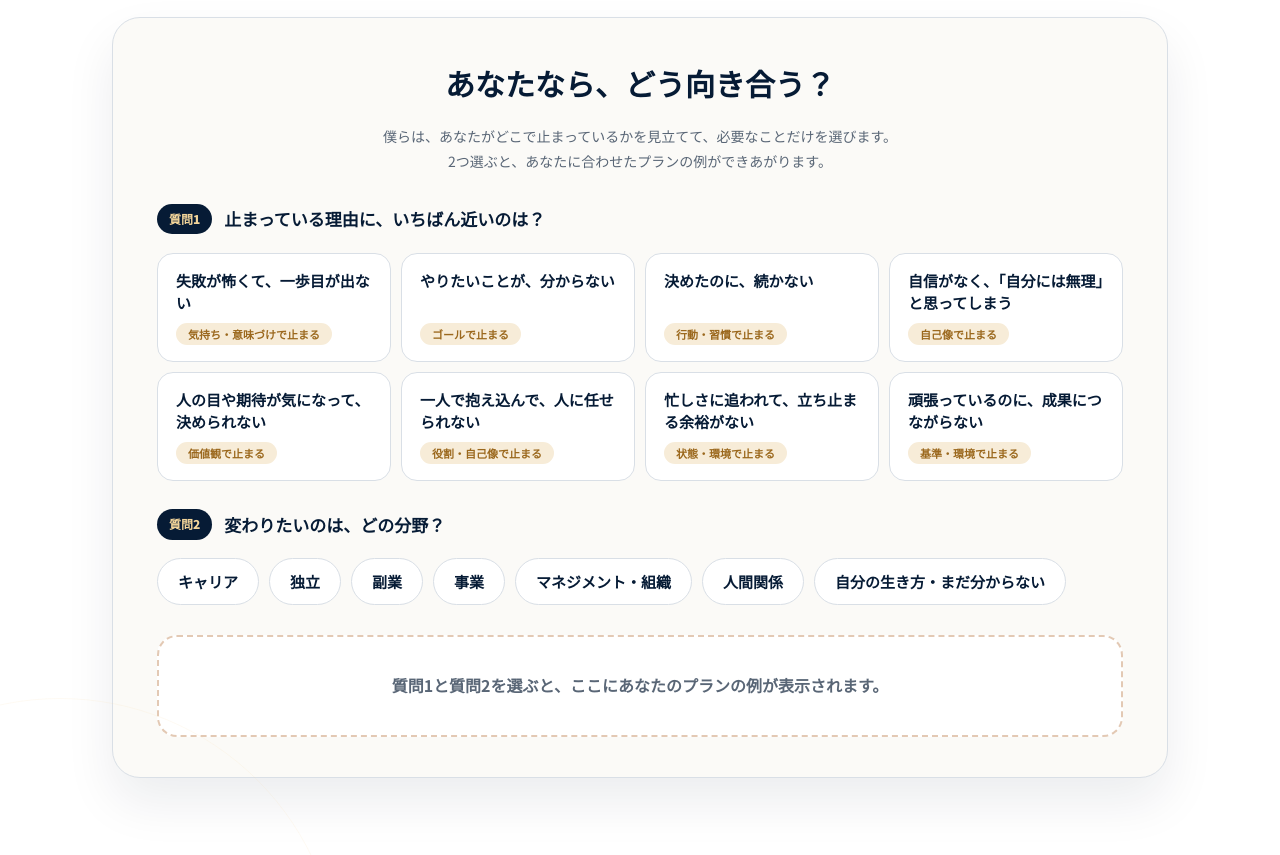
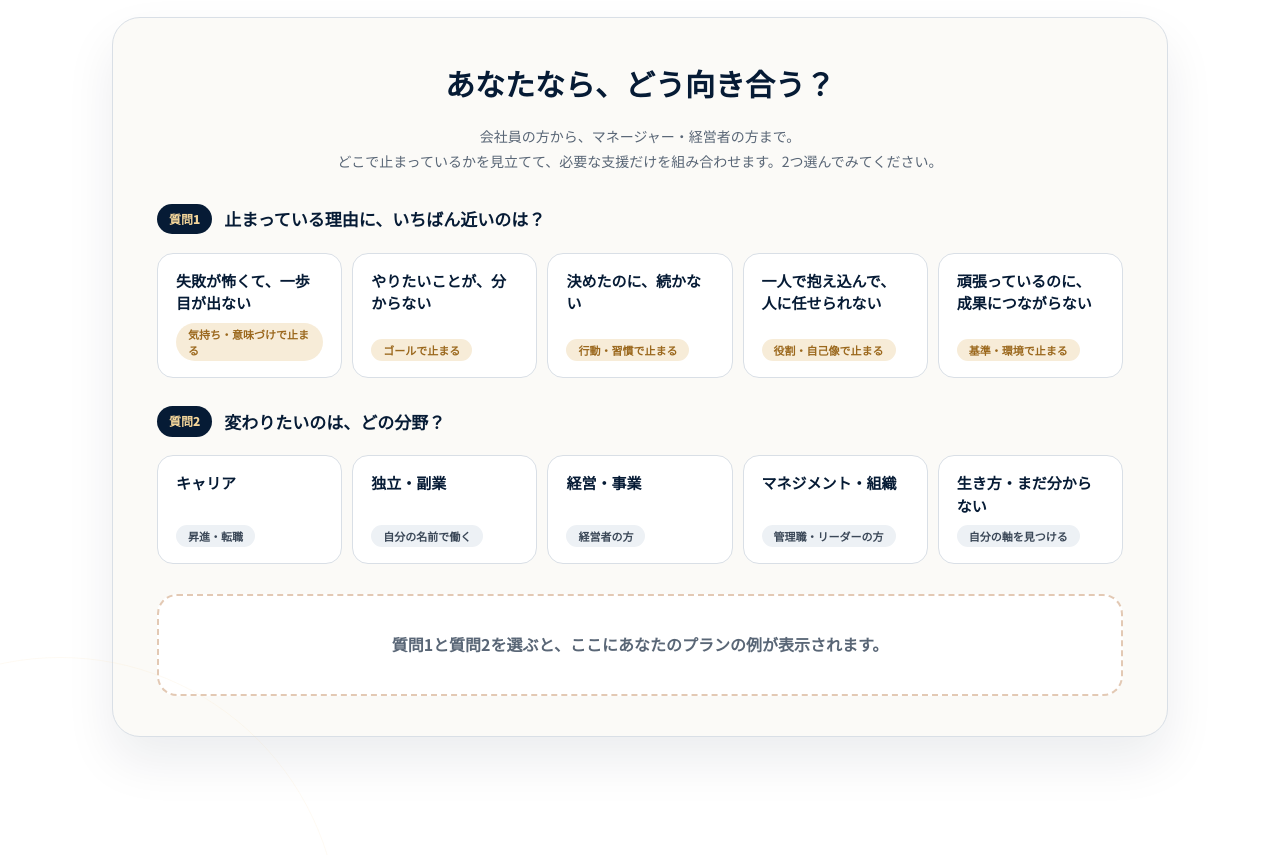
Before and after one commit to youyiz830-hub/be-coaching, a plain HTML site: page index.html in a window 1280 px wide. Shown: the part 3400-4255 px from the top of the page. Drawn offline with Linux system fonts and the light colour scheme.

Commit message:
診断を5択×5択に絞り、結果を「支援の組み合わせ」で見せる形に
- 質問1・質問2とも5つの選択肢に
- 質問2に「経営・事業（経営者の方）」「マネジメント・組織（管理職・リーダーの方）」を明記
- 問いと4ステップの詳細を外し、「強みの特定と役割の再設計 × マネジメント支援」のような組み合わせ表示に
- 冒頭に「会社員の方から、マネージャー・経営者の方まで。」を追加

Co-Authored-By: Claude Opus 5.5 <noreply@anthropic.com>
Claude-Session: https://claude.ai/code/session_0157y7ttUuwKmeVfMV5KFZqg

```diff
--- a/index.html
+++ b/index.html
@@ -110,27 +110,22 @@
 </div>
 <div class="builder" id="builder">
 <p class="b-title serif">あなたなら、どう向き合う？</p>
-<p class="b-sub">僕らは、あなたがどこで止まっているかを見立てて、必要なことだけを選びます。<br>2つ選ぶと、あなたに合わせたプランの例ができあがります。</p>
+<p class="b-sub">会社員の方から、マネージャー・経営者の方まで。<br>どこで止まっているかを見立てて、必要な支援だけを組み合わせます。2つ選んでみてください。</p>
 <div class="b-q"><span>質問1</span><p>止まっている理由に、いちばん近いのは？</p></div>
 <div class="type-row" id="type-row">
 <button type="button" class="type-opt" data-type="t1"><span class="t-name">失敗が怖くて、一歩目が出ない</span><span class="t-where">気持ち・意味づけで止まる</span></button>
 <button type="button" class="type-opt" data-type="t2"><span class="t-name">やりたいことが、分からない</span><span class="t-where">ゴールで止まる</span></button>
 <button type="button" class="type-opt" data-type="t3"><span class="t-name">決めたのに、続かない</span><span class="t-where">行動・習慣で止まる</span></button>
-<button type="button" class="type-opt" data-type="t4"><span class="t-name">自信がなく、「自分には無理」と思ってしまう</span><span class="t-where">自己像で止まる</span></button>
-<button type="button" class="type-opt" data-type="t5"><span class="t-name">人の目や期待が気になって、決められない</span><span class="t-where">価値観で止まる</span></button>
-<button type="button" class="type-opt" data-type="t6"><span class="t-name">一人で抱え込んで、人に任せられない</span><span class="t-where">役割・自己像で止まる</span></button>
-<button type="button" class="type-opt" data-type="t7"><span class="t-name">忙しさに追われて、立ち止まる余裕がない</span><span class="t-where">状態・環境で止まる</span></button>
-<button type="button" class="type-opt" data-type="t8"><span class="t-name">頑張っているのに、成果につながらない</span><span class="t-where">基準・環境で止まる</span></button>
+<button type="button" class="type-opt" data-type="t4"><span class="t-name">一人で抱え込んで、人に任せられない</span><span class="t-where">役割・自己像で止まる</span></button>
+<button type="button" class="type-opt" data-type="t5"><span class="t-name">頑張っているのに、成果につながらない</span><span class="t-where">基準・環境で止まる</span></button>
 </div>
 <div class="b-q"><span>質問2</span><p>変わりたいのは、どの分野？</p></div>
-<div class="b-row" id="area-row">
-<button type="button" class="b-opt" data-area="career">キャリア</button>
-<button type="button" class="b-opt" data-area="indep">独立</button>
-<button type="button" class="b-opt" data-area="side">副業</button>
-<button type="button" class="b-opt" data-area="biz">事業</button>
-<button type="button" class="b-opt" data-area="team">マネジメント・組織</button>
-<button type="button" class="b-opt" data-area="rel">人間関係</button>
-<button type="button" class="b-opt" data-area="self">自分の生き方・まだ分からない</button>
+<div class="type-row" id="area-row">
+<button type="button" class="type-opt" data-area="career"><span class="t-name">キャリア</span><span class="t-where">昇進・転職</span></button>
+<button type="button" class="type-opt" data-area="indep"><span class="t-name">独立・副業</span><span class="t-where">自分の名前で働く</span></button>
+<button type="button" class="type-opt" data-area="biz"><span class="t-name">経営・事業</span><span class="t-where">経営者の方</span></button>
+<button type="button" class="type-opt" data-area="team"><span class="t-name">マネジメント・組織</span><span class="t-where">管理職・リーダーの方</span></button>
+<button type="button" class="type-opt" data-area="self"><span class="t-name">生き方・まだ分からない</span><span class="t-where">自分の軸を見つける</span></button>
 </div>
 <div class="b-result" id="b-result" aria-live="polite"></div>
 </div>
--- a/script.js
+++ b/script.js
@@ -6,23 +6,18 @@ const SEMINAR_URL = '';
 // ▼ オーダーメイドの理由：2つ選ぶと、プランの例ができる
 // 「現状 → 止めているもの → 目指す状態 → 道のり」の順で見立てる
 const TYPES = {
-  t1: { short: '失敗が怖くて一歩目が出ない', where: '気持ちと意味づけ', now: '正解を探しているうちに、時間だけが過ぎていく。', belief: '「間違えてはいけない」「成功しなければ価値がない」', protect: '失敗しない・恥をかかない・評価を失わないという安心', shift: '「失敗しても、自分の価値は変わらない」と腹落ちし、小さく動ける自分に戻る', questions: ['それを止めているものは、何ですか？', 'もし成功しなくても自分に価値があるとしたら、今、何をしますか？'], state: ['decide'] },
-  t2: { short: 'やりたいことが分からない', where: 'ゴール', now: '頑張れる。でも、何のために頑張っているのか分からない。', belief: '「期待に応えるべき」「これが正解のはず」', protect: '周りの期待に応えている安心と、自分で選ばなくていい楽さ', shift: '今の延長線の外にある、本当に望む未来を描き、自分の言葉で握り直す', questions: ['このまま今の延長線を進んだら、5年後どうなっていますか？', 'もし何の制約もなかったら、本当はどうなっていたいですか？'], state: ['want'] },
-  t3: { short: '決めたのに続かない', where: '行動と習慣', now: '熱も覚悟もある。ただ、毎日に落とし込めていない。', belief: '「気合いが足りないからだ」「自分は続かない人間だ」', protect: 'これ以上、自分にがっかりしなくて済む安心', shift: '続かない理由を意志の弱さにせず、行動と環境の設計で続く形にする', questions: ['もしその思い込みがなかったら、違う行動を選べますか？', '続けるために、まず何を変えれば一番ラクになりますか？'], state: ['decide', 'want'] },
-  t4: { short: '「自分には無理」と思ってしまう', where: '自己像', now: 'やりたい気持ちはあるのに、「自分なんかが」と先に引いてしまう。', belief: '「自分には才能がない」「自分はこういう人間だ」', protect: '挑戦して傷つかずに済む安心', shift: '過去の自分ではなく、これからの自分で、自分を定義し直す', questions: ['その「自分はこういう人間だ」は、いつ、誰が決めましたか？', 'その自己像は、あなたの何を守っていますか？'], state: ['strength', 'decide'] },
-  t5: { short: '人の目が気になって決められない', where: '価値観', now: '周りにどう思われるかを考えるうちに、自分の本音が分からなくなる。', belief: '「嫌われてはいけない」「期待に応えなければ」', protect: '認められている安心と、居場所を失わないこと', shift: '人の評価ではなく、自分が大切にしたい価値観で選べるようにする', questions: ['誰にも評価されないとしても、それをやりたいですか？', 'あなたが本当に大切にしたいものは、何ですか？'], state: ['want', 'decide'] },
-  t6: { short: '一人で抱え込んでしまう', where: '役割と自己像', now: '自分がやった方が早い。気づけば、全部を自分で背負っている。', belief: '「完璧にできない人に任せるのは無責任」「自分がいないと回らない」', protect: '自分の価値と、コントロールできている安心', shift: '「任せる＝手放す」ではなく「任せる＝人を育てる」と捉え直す', questions: ['もしその信念がなかったら、違う行動を選べますか？', 'それを手放したら、何が一番困りますか？'], state: ['decide'] },
-  t7: { short: '忙しさに追われている', where: '状態と環境', now: '毎日をこなすだけで精一杯。考える時間も、気力も残っていない。', belief: '「休んだら置いていかれる」「今は頑張るしかない」', protect: '立ち止まって現実を見なくて済むこと', shift: '頑張りを足すのではなく、余計な力みと予定を減らし、本来の力が出る状態をつくる', questions: ['何かを足す前に、今のあなたを邪魔しているものは何ですか？', 'もし一つだけやめるとしたら、何をやめますか？'], state: ['decide', 'want'] },
-  t8: { short: '頑張っても成果につながらない', where: '基準と環境', now: '行動量は足りているはず。なのに、結果が変わらない。', belief: '「もっと頑張れば、いつか報われる」', protect: 'やり方を変える怖さを感じずに済むこと', shift: '頑張る量ではなく、基準と環境を変えて、結果が出る形に変える', questions: ['その結果を生んでいる「当たり前」は、何ですか？', '今の基準のまま1年続けたら、どうなっていますか？'], state: ['strength', 'decide'] }
+  t1: { short: '失敗が怖くて一歩目が出ない', where: '気持ちと意味づけ', now: '正解を探しているうちに、時間だけが過ぎていく。', belief: '「間違えてはいけない」「成功しなければ価値がない」', support: '前提の書き換え', state: ['decide'] },
+  t2: { short: 'やりたいことが分からない', where: 'ゴール', now: '頑張れる。でも、何のために頑張っているのか分からない。', belief: '「期待に応えるべき」「これが正解のはず」', support: '強みとゴールの特定', state: ['strength', 'want'] },
+  t3: { short: '決めたのに続かない', where: '行動と習慣', now: '熱も覚悟もある。ただ、毎日に落とし込めていない。', belief: '「気合いが足りないからだ」「自分は続かない人間だ」', support: '行動と習慣の設計', state: ['decide', 'want'] },
+  t4: { short: '一人で抱え込んでしまう', where: '役割と自己像', now: '自分がやった方が早い。気づけば、全部を自分で背負っている。', belief: '「完璧にできない人に任せるのは無責任」「自分がいないと回らない」', support: '強みの特定と役割の再設計', state: ['strength', 'decide'] },
+  t5: { short: '頑張っても成果につながらない', where: '基準と環境', now: '行動量は足りているはず。なのに、結果が変わらない。', belief: '「もっと頑張れば、いつか報われる」', support: '基準と戦略の見直し', state: ['strength', 'decide'] }
 };
 const AREAS = {
-  career: { name: 'キャリア', goal: 'キャリアを、自分で選べる', outer: '昇進も転職も、次の一手を自分の意思で選び、動き出す', state: 'career' },
-  indep: { name: '独立', goal: '自分の名前で、仕事ができる', outer: '提供できる価値を形にし、最初のお客さんと出会う', state: 'indep' },
-  side: { name: '副業', goal: '本業の外に、もう一つの軸を持てる', outer: 'やりたいことを副業として形にし、本業と両立しながら続ける', state: 'side' },
-  biz: { name: '事業', goal: '想いを事業にして、伸ばせる', outer: '商品・集客・届け方を仕組みにして、一人に頼らない形で伸ばす', state: 'biz' },
-  team: { name: 'マネジメント・組織', goal: 'チームを、率いられる', outer: '任せ方と育て方を変え、メンバーの可能性を引き出してチームで成果を出す', state: 'team' },
-  rel: { name: '人間関係', goal: '大切な人と、いい関係を築ける', outer: '家族・パートナー・職場で本音を伝え、関わり方を選び直す', state: null },
-  self: { name: '自分の生き方', goal: '自分で決めた未来を、生きられる', outer: '強みと望みが重なる場所を一緒に探し、最初の一歩を決める', state: null }
+  career: { goal: 'キャリアを、自分で選べる', support: 'キャリア支援', state: ['career'] },
+  indep: { goal: '自分の名前で、仕事ができる', support: '独立・副業支援', state: ['indep', 'side'] },
+  biz: { goal: '想いを事業にして、伸ばせる', support: '経営・事業づくり支援', state: ['biz', 'team'] },
+  team: { goal: 'チームを、率いられる', support: 'マネジメント支援', state: ['team'] },
+  self: { goal: '自分で決めた未来を、生きられる', support: '生き方の伴走', state: [] }
 };
 const NAMES = { strength: '強みがわかる', want: 'やりたいことがわかる', decide: '自分で決められる', career: 'キャリアを選べる', indep: '自分の名前で仕事ができる', side: 'もう一つの軸を持てる', biz: '事業を伸ばせる', team: 'チームを率いられる' };
 
@@ -46,13 +41,7 @@ function renderPlan() {
   }
   const t = TYPES[pick.type];
   const a = AREAS[pick.area];
-  const states = ['strength', ...t.state, a.state].filter((k, i, arr) => k && arr.indexOf(k) === i);
-  const steps = [
-    '起きている事実と意味づけを分けて、止めている前提を一緒に見つける',
-    t.shift,
-    a.outer,
-    '行動と環境を設計し、次のセッションで結果を確かめる。決めたことを守るまで隣を走る'
-  ];
+  const states = [...t.state, ...a.state].filter((k, i, arr) => k && arr.indexOf(k) === i);
   result.innerHTML = `
 <div class="b-plan">
 <div class="b-left">
@@ -61,15 +50,13 @@ function renderPlan() {
 <div class="b-map">
 <div><span>今の状態</span><p>${t.now}<br><small>止まっている場所：${t.where}</small></p></div>
 <div><span>止めている前提</span><p>${t.belief}</p></div>
-<div><span>その前提が守っているもの</span><p>${t.protect}</p></div>
-<div><span>目指す状態</span><div class="b-chips">${states.map((k) => `<span class="combo">${NAMES[k]}</span>`).join('<span class="combo-plus">→</span>')}${a.state ? '' : `<span class="combo-plus">→</span><span class="combo">${a.goal}</span>`}</div></div>
+<div><span>目指す状態</span><div class="b-chips">${states.map((k) => `<span class="combo">${NAMES[k]}</span>`).join('<span class="combo-plus">→</span>')}${a.state.length ? '' : `${states.length ? '<span class="combo-plus">→</span>' : ''}<span class="combo">${a.goal}</span>`}</div></div>
 </div>
 </div>
 <div class="b-right">
-<p class="b-label dark">こんな問いから、始めます</p>
-<div class="b-qs">${t.questions.concat(['事実として確認すると、どうなりますか？']).map((q) => `<p>「${q}」</p>`).join('')}</div>
-<p class="b-label dark" style="padding-top:14px">こんな流れで、向き合います</p>
-${steps.map((x, i) => `<div class="step"><b>${i + 1}</b><p>${x}</p></div>`).join('')}
+<p class="b-label dark">あなたへの支援の組み合わせ</p>
+<div class="b-formula"><span>${t.support}</span><b>×</b><span>${a.support}</span></div>
+<p class="b-for">止まっている場所（${t.where}）と、変わりたい分野に合わせて、必要な支援だけを組み合わせます。</p>
 <p class="b-goal">その先に ── 強みを活かして、夢中で人の役に立つ。結果を出しながら、人生を楽しむ。</p>
 <div class="b-cta"><a href="#seminar" data-seminar class="btn-seminar" style="font-size:14px;padding:13px 20px">セミナーで体感する</a><a href="#contact" data-line class="cta3d" style="font-size:14px;padding:14px 20px">このプランを無料で相談する ↗</a></div>
 </div>
--- a/style.css
+++ b/style.css
@@ -171,3 +171,9 @@ button{font-family:inherit}
 .t-name{padding:0!important;font-size:15px!important}
 .t-where{margin:0!important}
 @media (max-width:600px){.type-row{grid-template-columns:repeat(2,minmax(0,1fr))!important}.type-opt{padding:12px!important;min-height:0}.t-name{font-size:13px!important}.t-where{font-size:10px!important;padding:2px 8px!important}}
+.b-formula{display:flex;flex-wrap:wrap;align-items:center;justify-content:center;gap:12px;background:linear-gradient(145deg,#FCF8F0,#F7ECD8);border:1px solid rgba(185,130,43,.4);border-radius:18px;padding:26px 18px;margin:4px 0 10px}
+.b-formula span{font-family:'Noto Serif JP',serif;font-weight:900;color:#061B35;font-size:clamp(18px,2vw,22px);background:#fff;border-radius:12px;padding:10px 16px;box-shadow:0 8px 18px rgba(6,27,53,.08)}
+.b-formula b{font-size:26px;color:#B9822B}
+.b-for{font-size:13px;color:#596676}
+#area-row .t-where{background:#EDF1F5;color:#3A4757}
+@media (min-width:900px){#type-row,#area-row{grid-template-columns:repeat(5,minmax(0,1fr))!important}}
```
